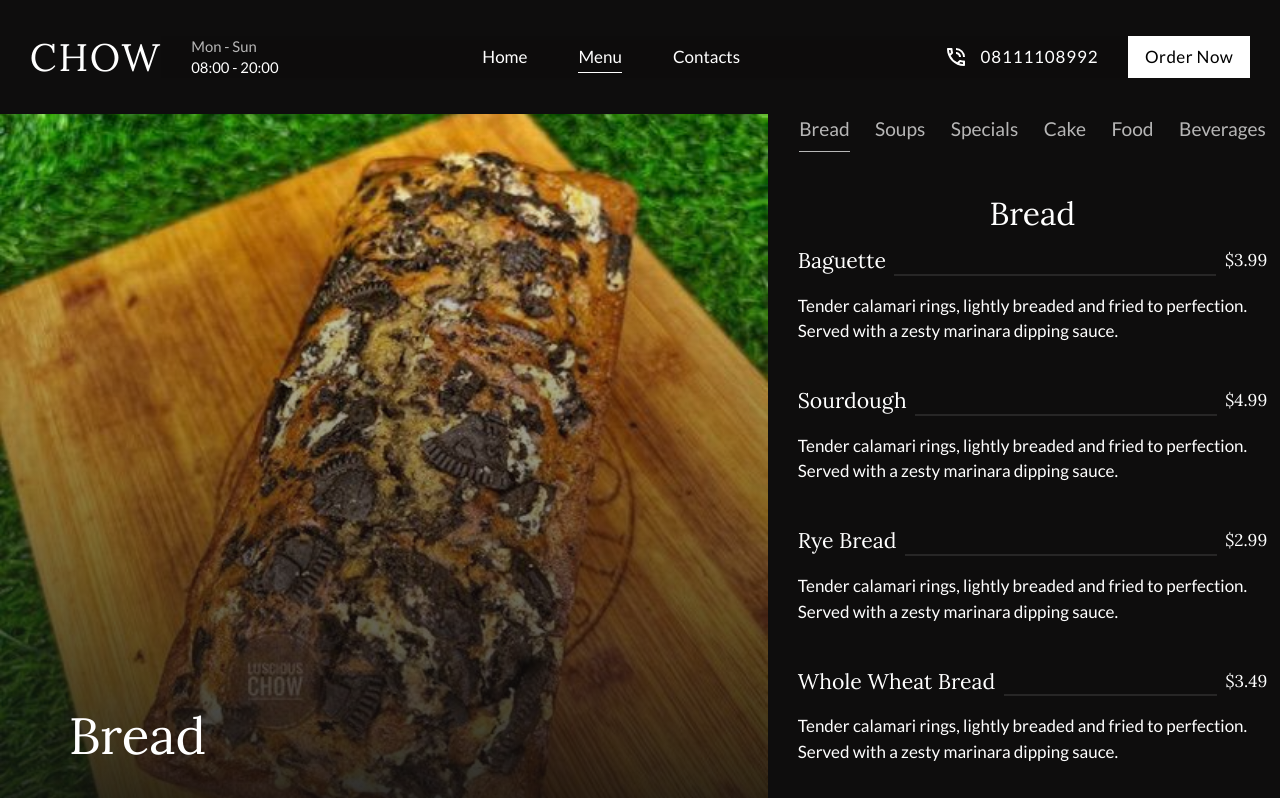
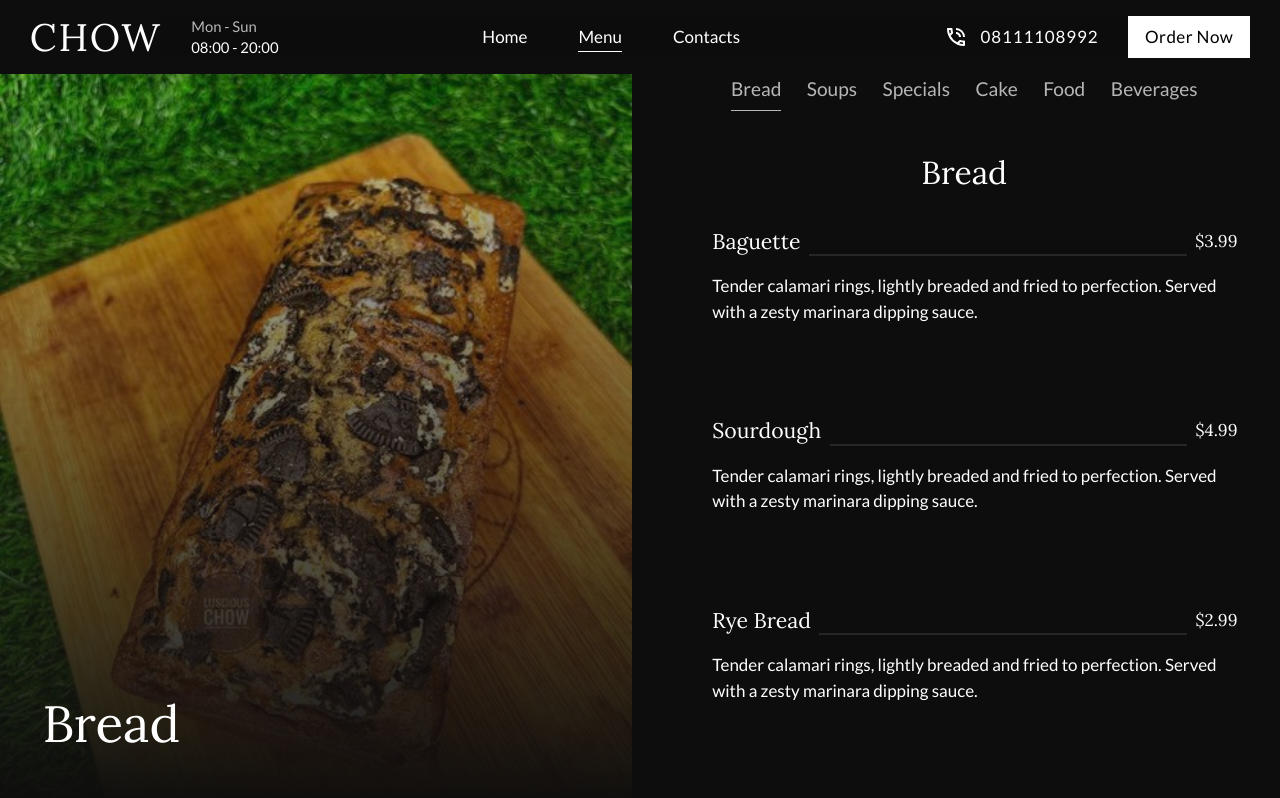
Before and after one commit to timhilehin1/luscious-chow, a Next.js app: page /menu in a window 1280 px wide. Shown: the top 798 px of the page. Built offline with nearby package versions, Linux system fonts and the light colour scheme.

Commit message:
menu ui fix

```diff
--- a/src/components/Menu.tsx
+++ b/src/components/Menu.tsx
@@ -1,5 +1,5 @@
 "use client";
-import React, { useEffect, useState, useRef,} from "react";
+import React, { useEffect, useState, useRef } from "react";
 import Image from "next/image";
 import demoImage from "../../public/assets/images/1.jpg";
 import Link from "next/link";
@@ -21,7 +21,7 @@ function Menu() {
       window.removeEventListener("scroll", handleScroll);
     };
   }, []);
-	const divRefs = useRef<any>([]);
+  const divRefs = useRef<(HTMLDivElement | null)[]>([]);
   const [closestDivId, setClosestDivId] = useState("");
 
   const handleScroll = () => {
@@ -51,37 +51,40 @@ function Menu() {
   };
 
   return (
-		<main className="grid grid-cols-1 lg:grid-cols-[60%,1fr]  gap-4 relative">
-			<section className="h-[calc(100vh-85px)] lg:sticky lg:top-[85px]">
+    <main className="grid grid-cols-1 lg:grid-cols-2 gap-4 relative">
+      <section className="h-40 md:h-[calc(100vh-65px)] lg:sticky lg:top-[65px]">
         <div className="relative w-full h-full">
-					<div className="absolute h-full w-full  bg-gradient-to-b from-white/0 to-customBlack/90 z-10" />
-					{/* <img
-						src={currentImage}
-						className="w-full absolute h-full object-cover"
-						alt="cake image"
-					/> */}
-
+          <div
+            className="absolute h-full w-full bg-gradient-to-b from-customBlack/20 via-customBlack/60
+					 to-customBlack z-10"
+          />
           <Image
             src={currentImage}
             className="object-cover"
             fill
             alt="cake image"
-
           />
-					<p className="capitalize absolute bottom-16 translate-x-1/2  text-white z-20  text-5xl lora-heading">
+          <div
+            className="capitalize text-white z-20 text-4xl md:text-5xl
+					font-black flex items-end absolute h-full w-full lora-heading p-10 md:pb-14"
+          >
             {currentSection.substring(1)}
-					</p>
+          </div>
         </div>
       </section>
-			<section className="flex flex-col gap-8">
+      <section className="flex flex-col gap-8 lg:px-5">
         <nav className="mx-auto">
           <ul className="flex items-center justify-center flex-wrap text-lg   text-white/70 gap-6">
-						{dummyProducts.map((item: any, index:number) => (
+            {dummyProducts.map((item: any, index: number) => (
               <li key={index}>
                 <Link
                   href={`#${item.category}`}
                   className={`py-2.5 capitalize border-b ease-in-out duration-100 hover:border-white/70
-			${currentSection === `#${item.category}` ? "border-white/70 ca" : "border-white/0"}`}
+			${
+        currentSection === `#${item.category}`
+          ? "border-white/70 ca"
+          : "border-white/0"
+      }`}
                 >
                   {item.category}
                 </Link>
@@ -92,26 +95,43 @@ function Menu() {
 
         {dummyProducts.map((item: any, index: number) => (
           <div
+            // @ts-ignore
             ref={(el) => (divRefs.current[index] = el)}
-						className="flex flex-col mt-4"
+            className="flex flex-col mt-4 w-full"
             id={`${item.category}`}
             key={index}
           >
-						<header className="text-3xl capitalize text-center lora-heading">
+            <header className="text-3xl capitalize text-center lora-heading mb-3">
               {item.category}
             </header>
-						<div className="flex flex-col gap-4">
-							{item.items.map((prod: any, index:number) => (
-								<div key={index} className="product_container w-full flex flex-col gap-4 p-3 rounded hover:bg-black/40 cursor-pointer ease-in-out duration-100">
+            <div className="flex flex-col gap-4 w-full">
+              {item.items.map((prod: any, index: number) => (
+                <article
+                  key={index}
+                  className="w-full flex flex-col md:flex-row p-5 gap-4 md:gap-0
+								rounded hover:bg-customGray/5 cursor-pointer ease-in-out duration-100 group"
+                >
+                  <div
+                    className="h-full w-full md:w-0 min-h-[150px] md:min-h-[130px] hidden md:block
+					group-hover:md:w-full group-hover:block ease-in-out duration-100 relative"
+                  >
+                    <Image
+                      src={'/assets/images/1.jpg'}
+                      className="object-cover"
+                      fill
+                      alt="cake image"
+                    />
+                  </div>
+
+                  <div className="flex flex-col gap-4 grow md:pl-5">
                     <header className="flex gap-2 items-center">
-										<p className="text-xl whitespace-nowrap   lora-heading">
-											{prod.product}
-										</p>
-										<div className="border self-end border-b border-white/10  w-full " />
+                      <p className="text-xl lora-heading">{prod.product}</p>
+                      <span className="border self-end border-b border-white/10 grow"></span>
                       <p className="lora-heading">${prod.price}</p>
                     </header>
-									<main>{prod.description}</main>
+                    <p>{prod.description}</p>
                   </div>
+                </article>
               ))}
             </div>
           </div>
--- a/src/components/Navbar.tsx
+++ b/src/components/Navbar.tsx
@@ -15,13 +15,13 @@ const Navbar = () => {
 
 	return (
 		<header
-			className={`px-5 md:px-7 md:py-4 ${
+			className={`px-5 md:px-7 md:py-1 ${
 				isOpen ? "bg-customBlack/90 md:bg-customBlack" : "bg-customBlack"
 			}
-     bg-customBlack items-center sticky top-0 z-[100] `}
+     bg-customBlack items-center sticky top-0 z-[100]`}
 		>
 			<FadeInComponent direction="top">
-				<div className="flex items-center h-[65px] md:h-[80px]">
+				<div className="flex items-center h-[65px]">
 					<Link
 						href="/"
 						className="tracking-wider lora-heading capitalize text-3xl md:text-4xl"
```
Lines whose indentation alone changed are shown as unchanged.
